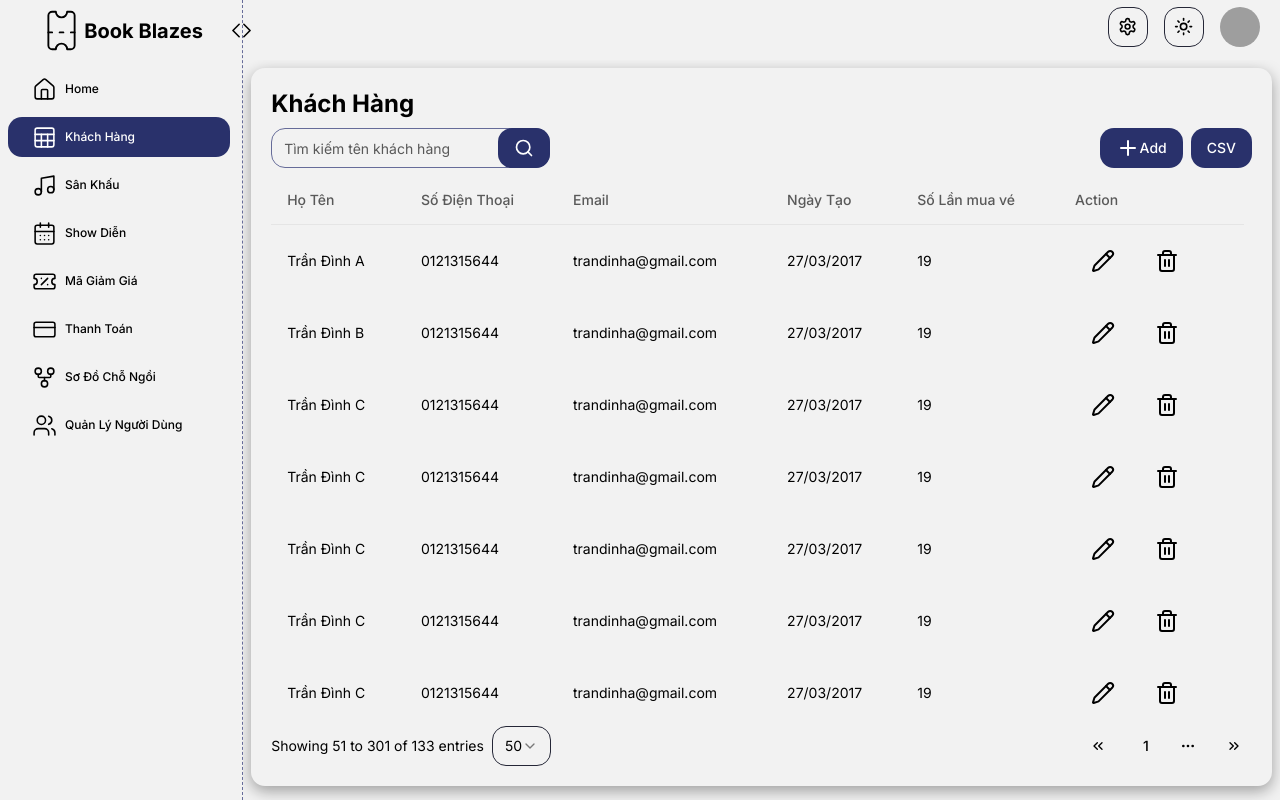
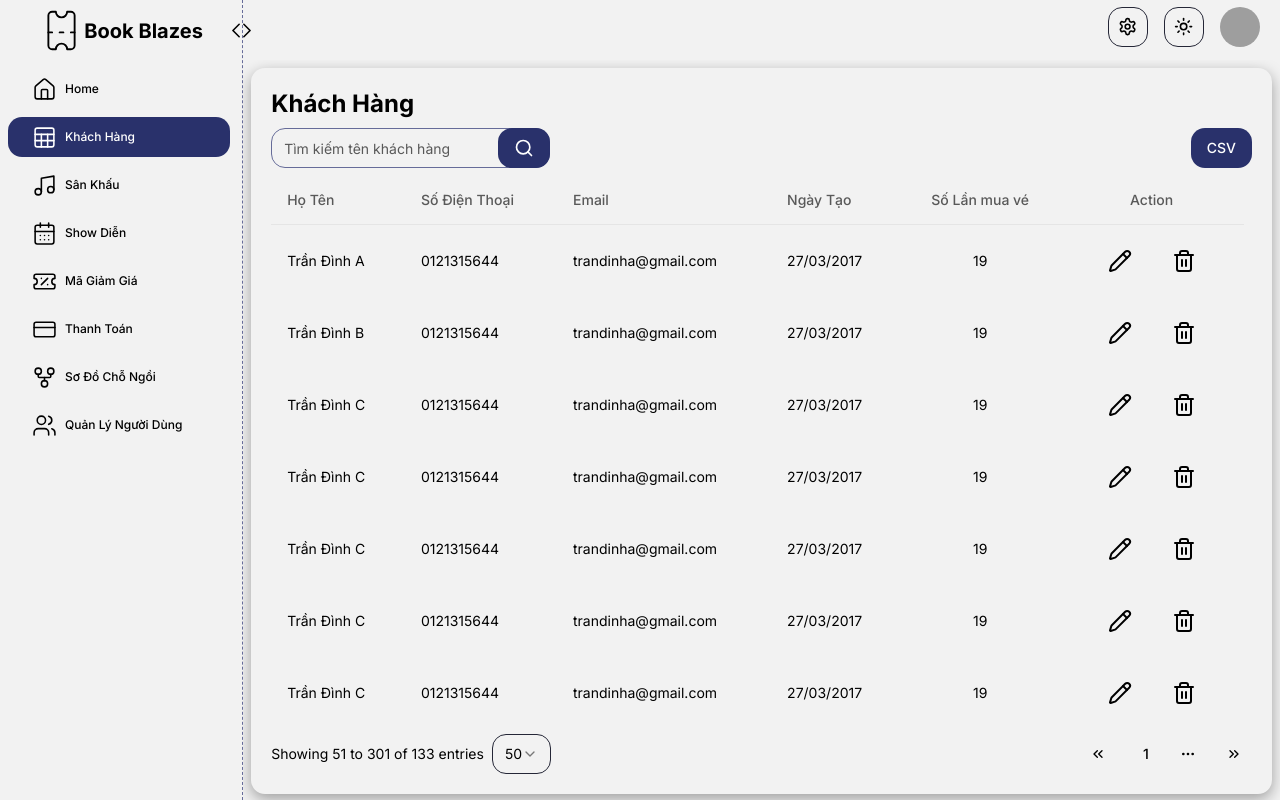
Before and after one commit to BaoSkyFall/book-blaze-admin, a Next.js app: page /customer in a window 1280 px wide. Built offline with nearby package versions, Linux system fonts and the light colour scheme; grey boxes are pictures that could not be loaded.

Commit message:
update table

```diff
--- a/src/app/(home)/customer/page.tsx
+++ b/src/app/(home)/customer/page.tsx
@@ -166,13 +166,14 @@ export const columns: ColumnDef<ICustomer>[] = [
   },
   {
     accessorKey: "countTicket",
-    header: "Số Lần mua vé",
+    header: () => <div className="text-center">Số Lần mua vé</div>,
+    cell: ({row}) => <div className='text-center'>{row.getValue('countTicket')}</div>
   },
   {
     accessorKey: "action",
-    header: "Action",
+    header: () => <div className="text-center">Action</div>,
     cell: ({row}) => (
-      <div className='flex gap-2'>
+      <div className='flex gap-2 justify-center'>
         <Button
           variant="ghost"
           className="hover:bg-blue-500 hover:text-white"
--- a/src/app/layout.tsx
+++ b/src/app/layout.tsx
@@ -1,9 +1,9 @@
 import type { Metadata } from 'next';
 import { Inter } from 'next/font/google';
 
-import './globals.css';
 import { ThemeProvider } from '@/components/theme-provider';
 import { ReduxProvider } from '../lib/provider';
+import './globals.css';
 
 const inter = Inter({ subsets: ['latin'] });
 
@@ -18,8 +18,8 @@ export default function RootLayout({
   children: React.ReactNode;
 }>) {
   return (
-    <html lang="en">
-      <body className={inter.className} suppressHydrationWarning={true}>
+    <html lang="en" suppressHydrationWarning>
+      <body className={inter.className}>
         <ThemeProvider attribute="class" defaultTheme="light">
           <ReduxProvider>{children}</ReduxProvider>
         </ThemeProvider>
--- a/src/components/table-layout.tsx
+++ b/src/components/table-layout.tsx
@@ -1,10 +1,10 @@
 'use client';
 
+import { Button } from '@/components/ui/button';
+import { Input } from '@/components/ui/input';
+import { cn } from '@/lib/utils';
+import { Plus, Search } from 'lucide-react';
 import React, { useState } from 'react';
-import { Input } from '@/components/ui/input';
-import { Button } from '@/components/ui/button';
-import { Plus, Search } from 'lucide-react';
-import { ScrollArea } from './ui/scroll-area';
 import {
   Pagination,
   PaginationContent,
@@ -14,22 +14,22 @@ import {
   PaginationNext,
   PaginationPrevious,
 } from './ui/pagination';
+import { ScrollArea } from './ui/scroll-area';
 import {
   Select,
   SelectContent,
   SelectGroup,
   SelectItem,
-  SelectLabel,
   SelectTrigger,
-  SelectValue,
+  SelectValue
 } from './ui/select';
-import { cn } from '@/lib/utils';
 
 interface PropsTableLayout {
   title?: string;
   children: React.ReactNode;
   placeHolderFilter?: string;
   onClickSearch?: (filterSearch?: string) => void;
+  onClickAdd?: () => void;
   className?: string;
 }
 
@@ -38,6 +38,7 @@ const TableLayout = ({
   children,
   placeHolderFilter,
   onClickSearch,
+  onClickAdd,
   className,
 }: PropsTableLayout) => {
   const [filterSearch, setFilterSearch] = useState<string>('');
@@ -52,6 +53,9 @@ const TableLayout = ({
       <span className="text-2xl font-bold">{title ?? ''}</span>
       <div id="header" className="flex justify-between mt-2">
         <div id="filter" className="flex relative">
+          {
+            onClickSearch !== undefined && (
+            <>
               <Input
                 type="text"
                 value={filterSearch}
@@ -66,11 +70,16 @@ const TableLayout = ({
               >
                 <Search width={20} height={20} />
               </Button>
+            </>)
+          }
         </div>
         <div id="buttons" className="flex gap-2">
-          <Button variant="default" className="">
+          {
+            onClickAdd !== undefined &&
+            <Button variant="default" onClick={() => onClickAdd && onClickAdd()}>
               <Plus /> Add
             </Button>
+          }
           <Button variant="default">CSV</Button>
         </div>
       </div>
@@ -78,7 +87,7 @@ const TableLayout = ({
         <ScrollArea className="h-[calc(100vh-250px)] mr-2">
           {children}
         </ScrollArea>
-        <div id="pagination" className="flex justify-between">
+        <div id="pagination" className="flex justify-between mt-2">
           <div id="page-size" className="flex gap-2 items-center">
             <span className="text-sm text-nowrap">
               Showing 51 to 301 of 133 entries
```
Also changed, not shown: src/components/sidebar.tsx (+3 -4 lines). Lines whose indentation alone changed are shown as unchanged.
